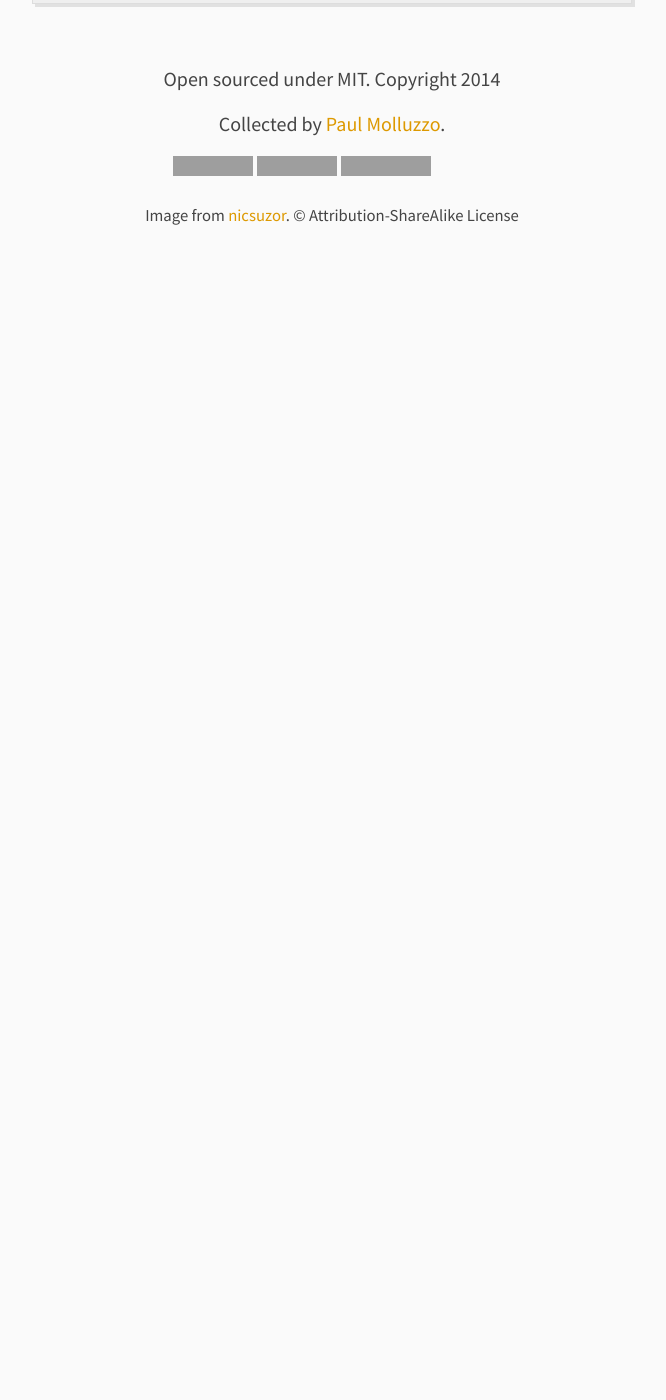
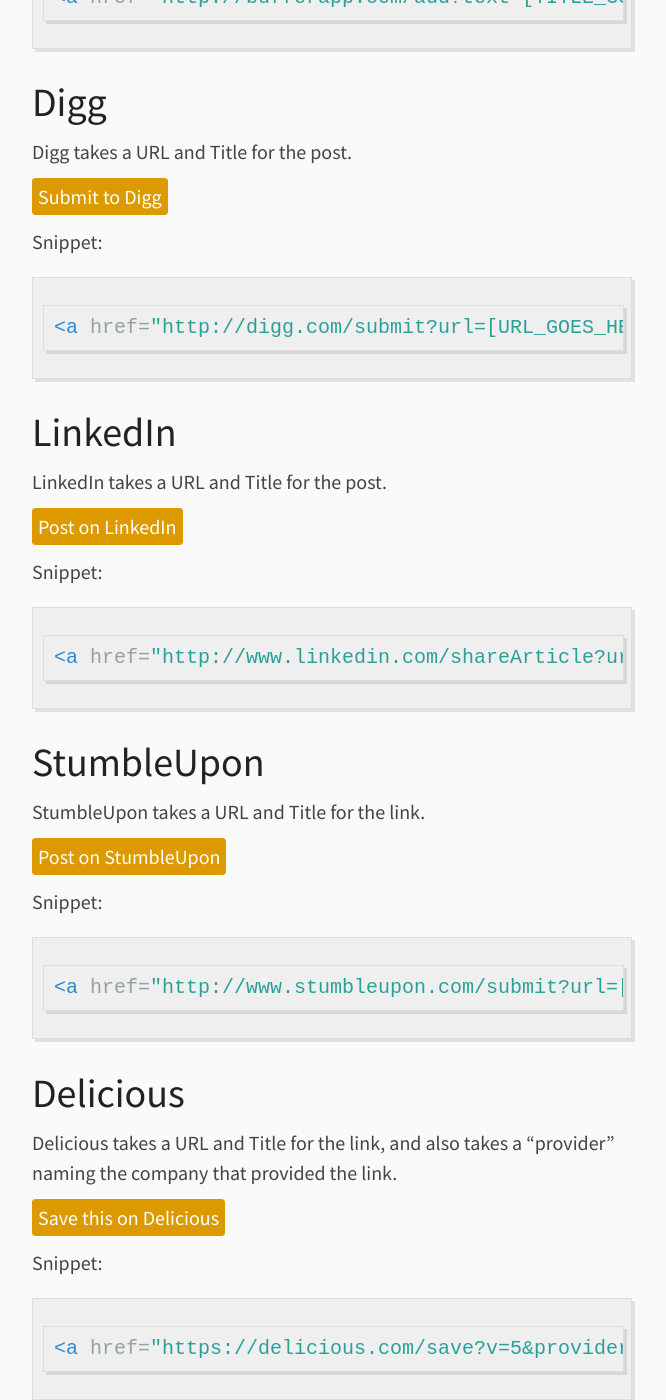
Before and after one commit to paulmolluzzo/simple_share_popups, a Jekyll site: the page built from index.md, in a window 1280 px wide and 1400 px high, scrolled down 3608 px. Shown: the whole window, without its empty margins (308-974 px from the left). Built offline with Jekyll 4.4.1, drawn with Linux system fonts in a browser that asks for light colours; Markdown is read by kramdown in place of the engine named in the settings; before the commit the page ends 3918 px from its top, so only the background shows below that; some of the changed text lies outside the part shown; grey boxes are pictures that could not be loaded.

Commit message:
Add Digg, StumbleUpon, LinkedIn, and Delicious

````diff
--- a/_config.yml
+++ b/_config.yml
@@ -1,4 +1,5 @@
 name:           "Simple Share Popups"
+author:         Paul Molluzzo
 description:    A small collection of methods for adding share buttons that don't rely on JavaScript or any authorization stuff.
 image:          image.jpg
 url:            http://paulmolluzzo.github.io/simple_share_popups/
--- a/index.md
+++ b/index.md
@@ -7,6 +7,8 @@ layout: default
 For all of these samples a new window will pop up separately with a defined height and width. In that window will be the submission form for whichever social network is being used populated with the content specified in the parameter fields.
 
 To use, copy the code listed and update the content in the paramter areas. If you prefer to use an image instead of text, just have the anchor tag wrap an `img` tag.
+
+*You must encode all the URLs you use within the sharer URL.*
 
 ## Twitter
 
@@ -112,3 +114,51 @@ Snippet:
 ```html
 <a href="http://bufferapp.com/add?text=[TITLE_GOES_HERE]&url=[URL_GOES_HERE]" onclick="window.open(this.href, 'bufferwindow','left=20,top=20,width=600,height=700,toolbar=0,resizable=1'); return false;">Queue on Buffer</a>
 ```
+
+## Digg
+
+Digg takes a URL and Title for the post.
+
+<a class="example" href="http://digg.com/submit?url={{ site.encodedUrl }}&title={{ site.name }}" onclick="window.open(this.href, 'diggwindow','left=20,top=20,width=600,height=700,toolbar=0,resizable=1'); return false;">Submit to Digg</a>
+
+Snippet:
+
+```html
+<a href="http://digg.com/submit?url=[URL_GOES_HERE]&title=[TITLE_GOES_HERE]" onclick="window.open(this.href, 'diggwindow','left=20,top=20,width=600,height=700,toolbar=0,resizable=1'); return false;">Submit to Digg</a>
+```
+
+## LinkedIn
+
+LinkedIn takes a URL and Title for the post.
+
+<a class="example" href="http://www.linkedin.com/shareArticle?url={{ site.encodedUrl }}&title={{ site.name }}" onclick="window.open(this.href, 'linkedinwindow','left=20,top=20,width=600,height=700,toolbar=0,resizable=1'); return false;">Post on LinkedIn</a>
+
+Snippet:
+
+```html
+<a href="http://www.linkedin.com/shareArticle?url=[URL_GOES_HERE]&title=[TITLE_GOES_HERE]" onclick="window.open(this.href, 'linkedinwindow','left=20,top=20,width=600,height=700,toolbar=0,resizable=1'); return false;">Post on LinkedIn</a>
+```
+
+## StumbleUpon
+
+StumbleUpon takes a URL and Title for the link.
+
+<a class="example" href="http://www.stumbleupon.com/submit?url={{ site.endcodedUrl }}&title={{ site.name }}" onclick="window.open(this.href, 'stumbleuponwindow','left=20,top=20,width=600,height=700,toolbar=0,resizable=1'); return false;">Post on StumbleUpon</a>
+
+Snippet:
+
+```html
+<a href="http://www.stumbleupon.com/submit?url=[URL_GOES_HERE]&title=[TITLE_GOES_HERE]" onclick="window.open(this.href, 'stumbleuponwindow','left=20,top=20,width=600,height=700,toolbar=0,resizable=1'); return false;">Post on StumbleUpon</a>
+```
+
+## Delicious
+
+Delicious takes a URL and Title for the link, and also takes a "provider" naming the company that provided the link.
+
+<a class="example" href="https://delicious.com/save?v=5&provider={{ site.author }}&noui&jump=close&url={{ site.encodedUrl }}&title={{ site.name }}" onclick="window.open(this.href, 'deliciouswindow','left=20,top=20,width=600,height=700,toolbar=0,resizable=1'); return false;">Save this on Delicious</a>
+
+Snippet:
+
+```html
+<a href="https://delicious.com/save?v=5&provider=[PROVIDER_GOES_HERE]&noui&jump=close&url=[URL_GOES_HERE]&title=[TITLE_GOES_HERE]" onclick="window.open(this.href, 'deliciouswindow','left=20,top=20,width=600,height=700,toolbar=0,resizable=1'); return false;">Save this on Delicious</a>
+```
````
